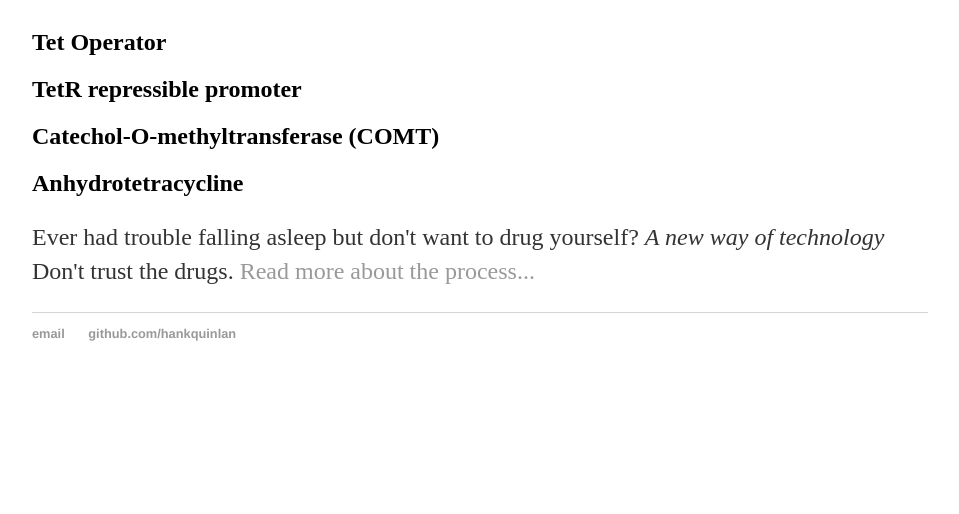
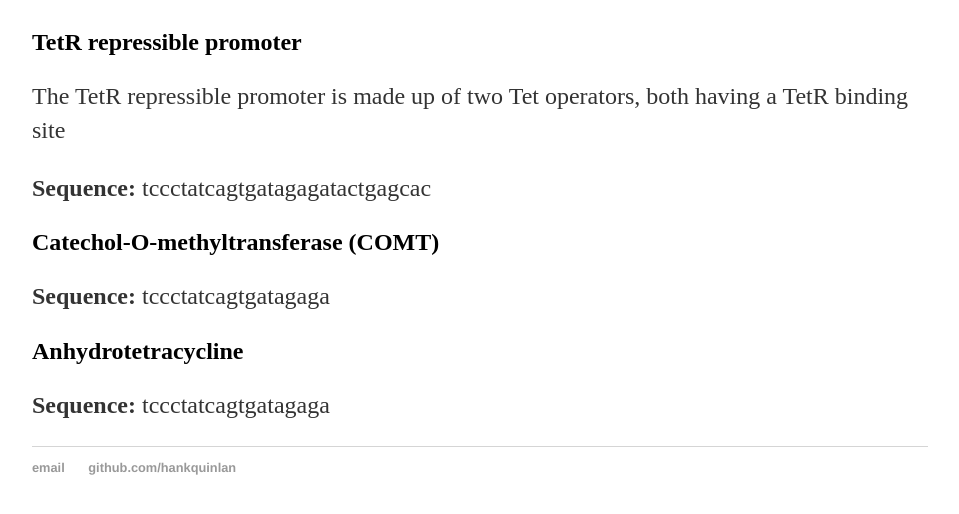
Before and after one commit to Wangdyy/biosomnia, a plain HTML site: page parts.html in a window 1280 px wide. Shown: the part 168-682 px from the top of the page, without its empty margins (160-1119 px from the left). Drawn offline with Linux system fonts and the light colour scheme.

Commit message:
Update parts.html

```diff
--- a/parts.html
+++ b/parts.html
@@ -17,11 +17,13 @@
 		<div class="container">
     		<div class="blurb">
         		<h1>All the sections of the protien</h1>
-              <h2>Tet Operator</h2>
               <h2>TetR repressible promoter</h2>
+			<p> The TetR repressible promoter is made up of two Tet operators, both having a TetR binding site</p>
+			<p><b>Sequence: </b><span style = "background-color: #FFFF00>tccctatcagtgatagaga</span>ttgaca<span style = "background-color: #FFFF00>tccctatcagtgatagaga</span>tactgagcac</p>
               <h2>Catechol-O-methyltransferase (COMT)</h2>
+			<p><b>Sequence: </b>tccctatcagtgatagaga</p>
               <h2>Anhydrotetracycline</h2>
-				<p>Ever had trouble falling asleep but don't want to drug yourself? <em>A new way of technology</em> Don't trust the drugs. <a href="/about">Read more about the process...</a></p>
+				<p><b>Sequence: </b>tccctatcagtgatagaga</p>
     		</div><!-- /.blurb -->
 		</div><!-- /.container -->
 		<footer>
```
